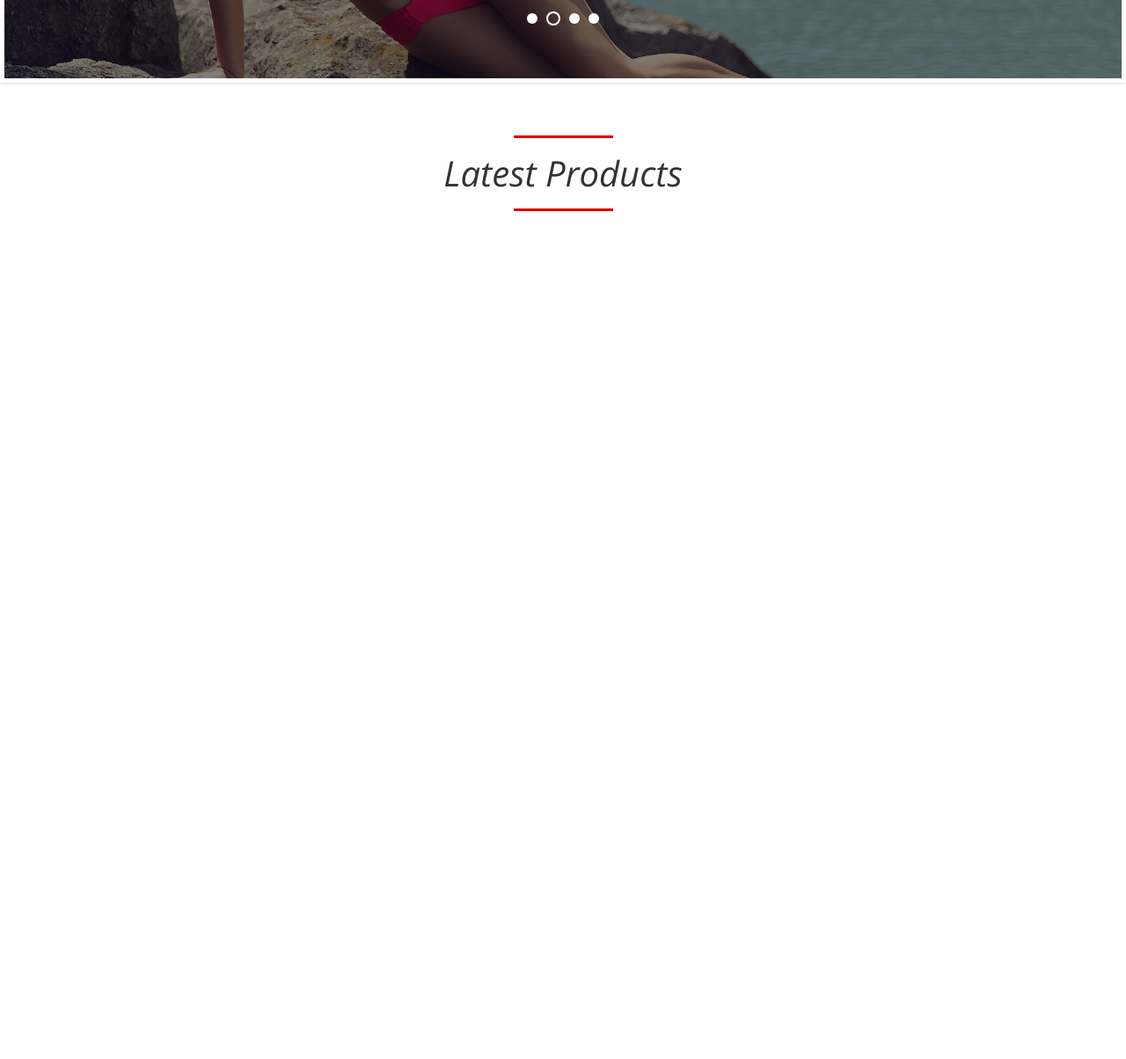
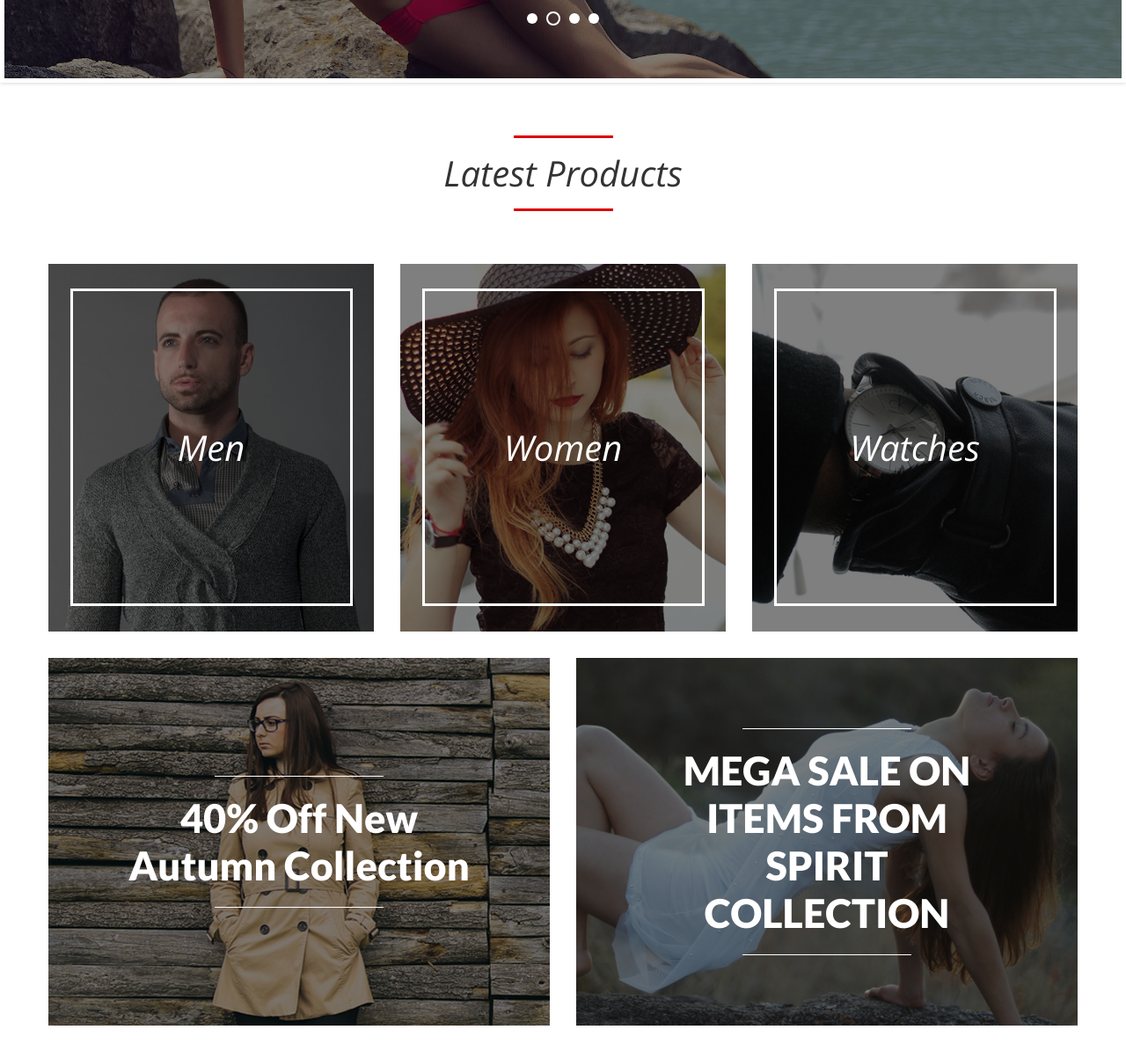
Before and after one commit to antoni-matusz/Brandly, a website: page app/index.html in a window 1280 px wide. Shown: the part 532-1736 px from the top of the page at 88% size. Before the commit the page ends 832 px from the top, so only its background shows below. Drawn offline with nearby package versions, Linux system fonts and the light colour scheme; files that its build step writes are made by us from their sources.

Commit message:
17.10.17

```diff
--- a/app/index.html
+++ b/app/index.html
@@ -75,11 +75,72 @@
     </ul>
   </header>
 
-  <section class="global-title">
+
+  <div class="clearfix"></div>
+
+  <div class="global-title">
     <div class="line"></div>
     <h4>Latest Products</h4>
     <div class="line"></div>
-  </section>
+  </div>
+
+  <div class="clearfix"></div>
+
+  <div class="pictures">
+    <div class="square">
+      <div class="overlay overlay-flex">
+        <div class="frame">
+          <p>Men</p>
+        </div>
+      </div>
+      <img src="/images/collections/men.jpg" alt="men"/>
+    </div>
+    <div class="square">
+      <div class="overlay overlay-flex">
+          <div class="frame">
+            <p>Women</p>
+          </div>
+      </div>
+      <img src="/images/collections/women.jpg" alt="women"/>
+    </div>
+    <div class="square">
+      <div class="overlay overlay-flex">
+          <div class="frame">
+            <p>Watches</p>
+          </div>
+      </div>
+      <img src="/images/collections/watches.jpg" alt="watches"/>
+    </div>
+
+
+
+    <div class="square second-square">
+      <div class="overlay overlay-flex">
+          <div class="frame noborder">
+            <div class="line"></div>
+            <p>40% Off New Autumn Collection</p>
+            <div class="line"></div>
+          </div>
+      </div>
+      <img src="/images/collections/new-collections.jpg" alt="new-collections"/>
+    </div>
+    <div class="square second-square">
+      <div class="overlay overlay-flex">
+          <div class="frame noborder">
+            <div class="line"></div>
+            <p>MEGA SALE ON ITEMS FROM SPIRIT COLLECTION</p>
+            <div class="line"></div>
+          </div>
+      </div>
+      <img src="/images/collections/mega-sale.jpg" alt="mega-sale"/>
+    </div>
+
+  </div>
+
+
+  <div class="clearfix"></div>
+
+
 
 
 <!-- jQuery (necessary for Bootstrap's JavaScript plugins) -->
--- a/app/styles/custom_slider_menu.less
+++ b/app/styles/custom_slider_menu.less
@@ -38,12 +38,6 @@ header{
 	.bxslider {
 		li {
 			position: relative;
-		}
-		.overlay{
-			position: absolute;
-			width: 100%;
-			height: 100%;
-			background-color: rgba(0, 0, 0, 0.5);
 		}
 		.slider-text-content {
 			position: absolute;
--- a/app/styles/global.less
+++ b/app/styles/global.less
@@ -1,3 +1,21 @@
 body{
 	font-family: 'Open Sans', sans-serif;
 }
+
+.flex-center{
+	display: flex;
+	justify-content: center;
+	align-items: center;
+}
+
+.clearfix{
+	display: block;
+	clear: both;
+}
+
+.overlay{
+	position: absolute;
+	width: 100%;
+	height: 100%;
+	background-color: rgba(0, 0, 0, 0.5);
+}
--- a/app/styles/index.less
+++ b/app/styles/index.less
@@ -3,3 +3,4 @@
 @import "bxslider";
 @import "custom_slider_menu";
 @import "global-title";
+@import "pictures";
--- /dev/null
+++ b/app/styles/pictures.less
@@ -0,0 +1,55 @@
+.pictures {
+	width: 1170px;
+	margin: 0 auto 30px;
+	display: flex;
+	flex-wrap: wrap;
+	.square {
+		width: 370px;
+		height: 418px;
+		margin-right: 30px;
+		margin-bottom: 30px;
+		position: relative;
+
+		&:last-child, &:nth-child(3) {
+			margin-right: 0;
+		}
+		.overlay-flex{
+			&:extend(.flex-center);
+		}
+		.frame {
+			width: 315px;
+			height: 355px;
+			border: solid 3px #ffffff;
+			&:extend(.flex-center);
+			p {
+				font-size: 40px;
+				font-weight: 300;
+				font-style: italic;
+				line-height: 0.48;
+				color: #ffffff;
+			}
+		}
+		.noborder{
+			border: none;
+			flex-direction: column;
+			.line {
+				width: 192px;
+				height: 0;
+				border-bottom: 1px solid #ffffff;
+			}
+			p{
+				font-size: 45px;
+				font-weight: 900;
+				font-family: 'Lato', sans-serif;
+				width: 420px;
+				font-style: normal;
+				line-height: initial;
+				text-align: center;
+				margin: 20px 0;
+			}
+		}
+	}
+	.second-square{
+		width: 570px;
+	}
+}
```
Also changed, not shown: app/images/collections/mega-sale.jpg (added), app/images/collections/men.jpg (added), app/images/collections/new-collections.jpg (added), app/images/collections/watches.jpg (added), app/images/collections/women.jpg (added).
